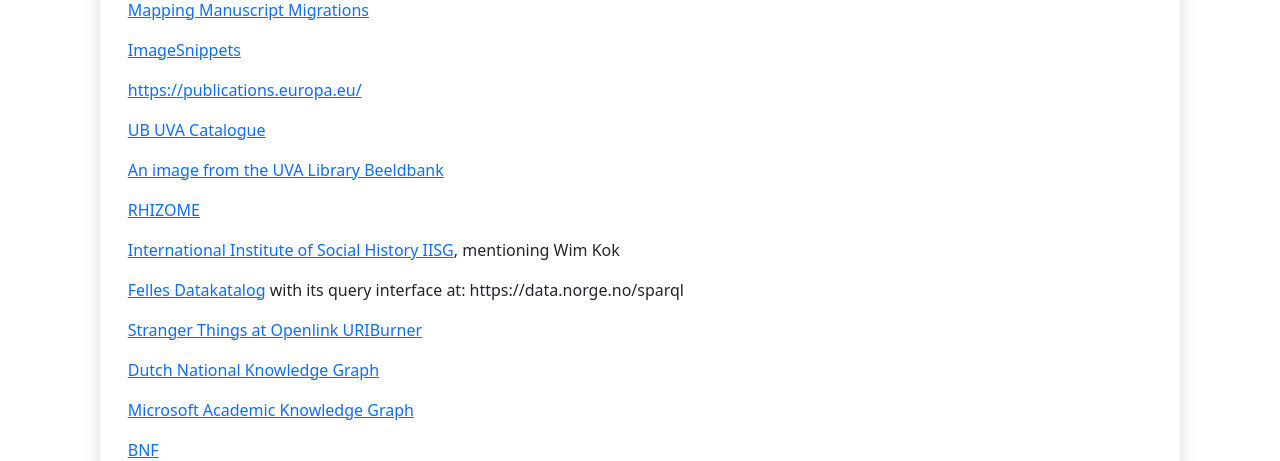
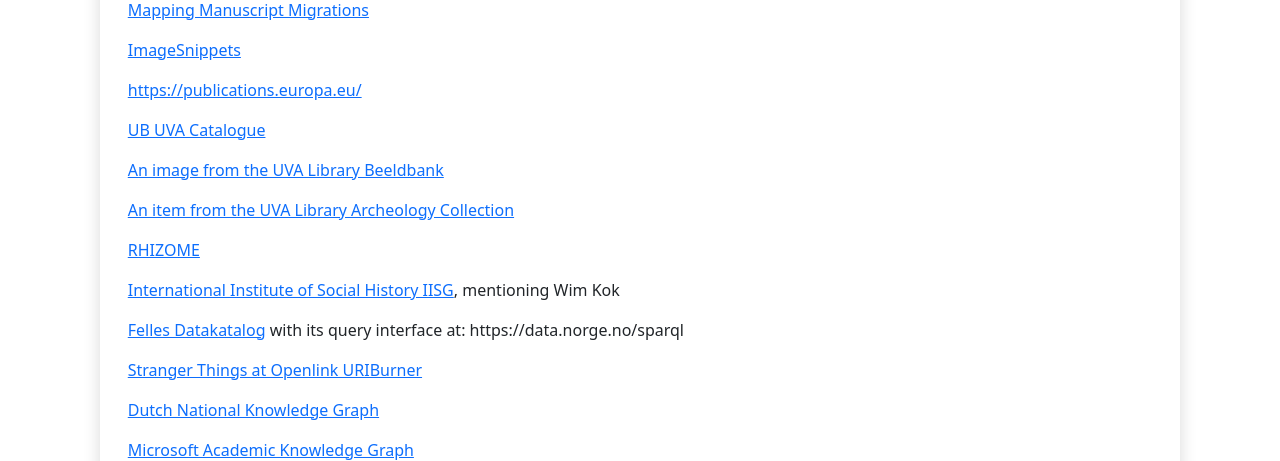
Before and after one commit to epoz/shmarql, a FastAPI app: template src/templates/choose_endpoint.html in a window 1280 px wide. Shown: the part 504-965 px from the top of the page. Run offline with FastAPI, Linux system fonts and the light colour scheme; the template is opened without the code that fills it, so the values that code supplies are empty; some libraries are stand-ins or nearby versions.

Commit message:
Add UBUvA Archeological Item example

```diff
--- a/src/templates/choose_endpoint.html
+++ b/src/templates/choose_endpoint.html
@@ -27,7 +27,8 @@
         <p><a href="?e=https://imagesnippets.com/sparql/images&p=%3Fp&s=<https%3A//imagesnippets.com/imgtag/images/info%40margaretwarren.us/P1030103.JPG>">ImageSnippets</a></p>
 	    <p><a href="?e=https://publications.europa.eu/webapi/rdf/sparql&s=<http%3A%2F%2Feurovoc.europa.eu%2F100280>">https://publications.europa.eu/</a>
         <p><a href="?e=https://api.lod.uba.uva.nl/datasets/UB-UVA/CATALOGUE/services/virtuoso/sparql&p=<http%3A//xmlns.com/foaf/0.1/name>&s=%3Fs&o=%3Fo">UB UVA Catalogue</a></p>
-	<p><a href="?e=https://api.lod.uba.uva.nl/datasets/UB-UVA/Beeldbank/services/virtuoso/sparql&s=%3Chttps%3A//hdl.handle.net/11245/3.1029%3E">An image from the UVA Library Beeldbank</a></p>
+	    <p><a href="?e=https://api.lod.uba.uva.nl/datasets/UB-UVA/Beeldbank/services/virtuoso/sparql&s=%3Chttps%3A//hdl.handle.net/11245/3.1029%3E">An image from the UVA Library Beeldbank</a></p>
+        <p><a href="?e=https://api.lod.uba.uva.nl/datasets/UB-UVA/Catalogue/services/virtuoso/sparql&s=<https://pid.uba.uva.nl/ark:/88238/b1990032596330205131>">An item from the UVA Library Archeology Collection</a></p>
         <p><a href="?e=https://query.artbase.rhizome.org/proxy/wdqs/bigdata/namespace/wdq/sparql&p=<https://artbase.rhizome.org/prop/direct/P29>">RHIZOME</a></p>
         <p><a href="?e=https://druid.datalegend.net/_api/datasets/IISG/iisg-kg/services/iisg-kg/sparql&o=<https://iisg.amsterdam/authority/person/185226>">International Institute of Social History IISG</a>, mentioning Wim Kok</p>
         <p><a href="?e=https://sparql.fellesdatakatalog.digdir.no&s=<https%3A//concepts.fellesdatakatalog.digdir.no/concepts/22df72b6-f6e0-3ca3-99d3-6274a5b1adfb>">Felles Datakatalog</a> with its query interface at: https://data.norge.no/sparql</p>
```
